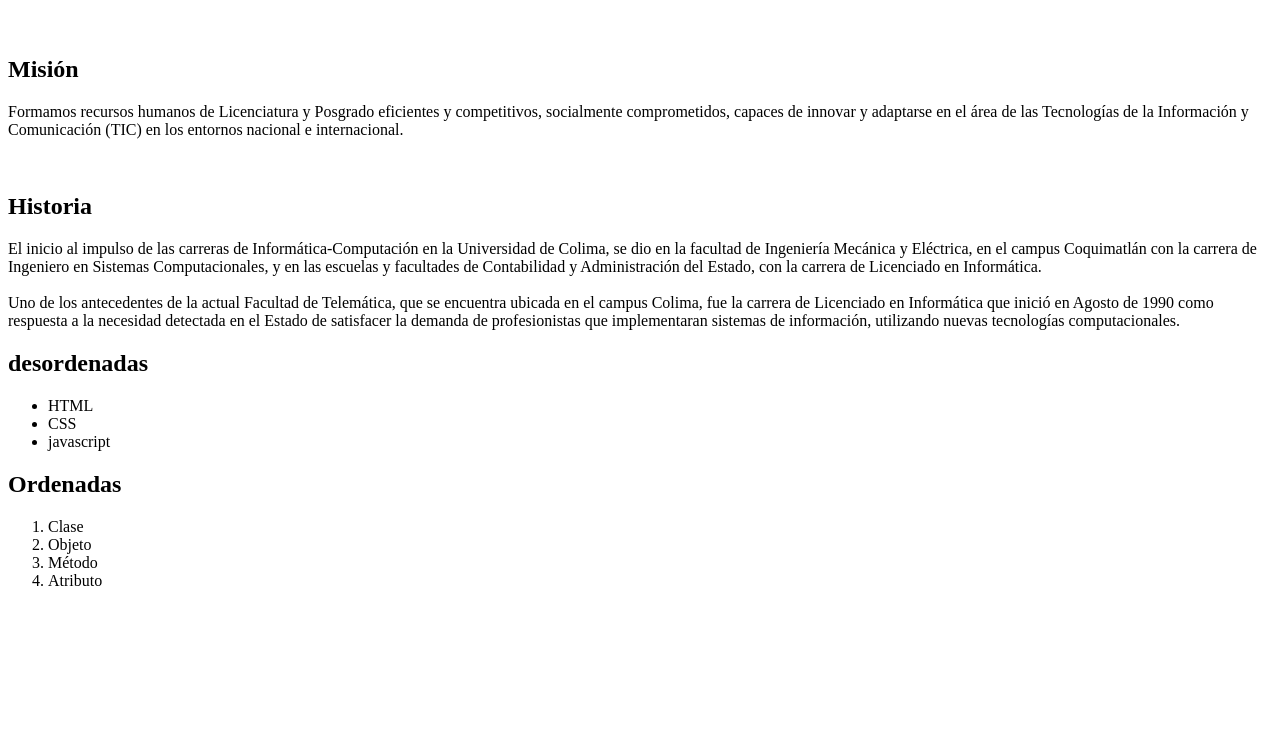
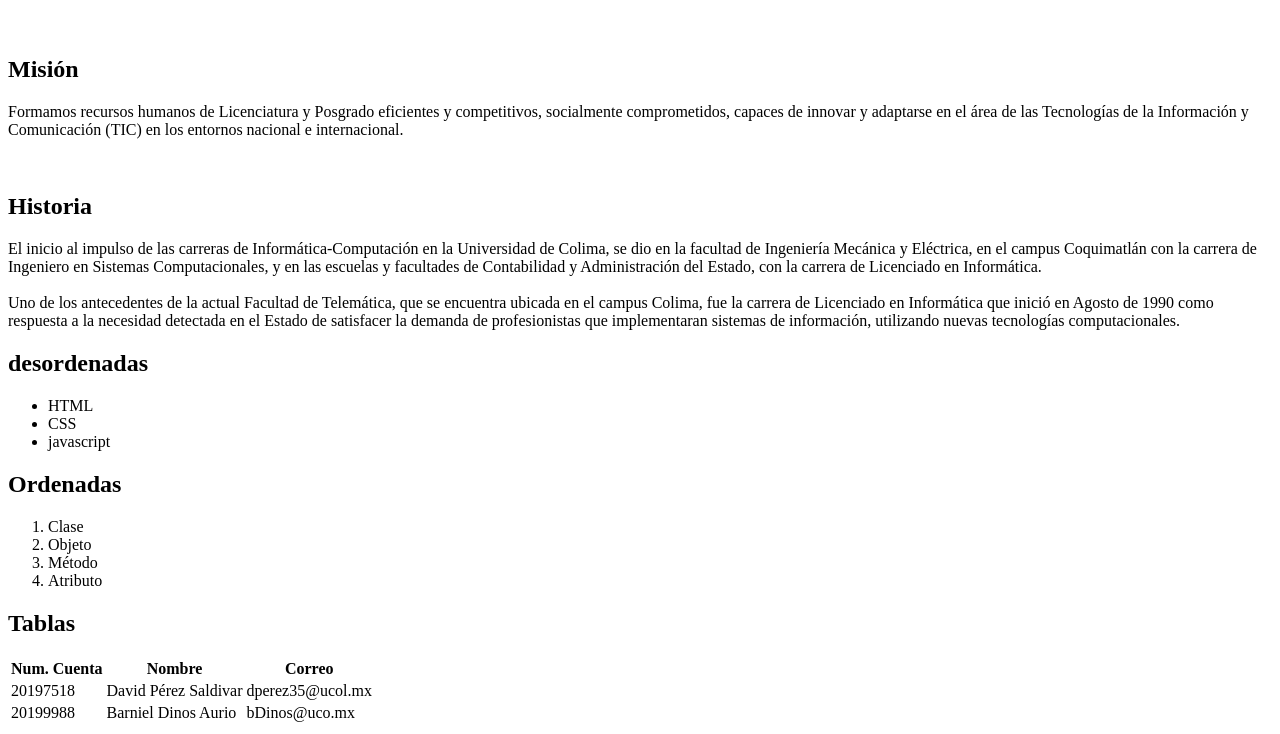
Before and after one commit to Stridentdread98/01Elementos_html, a plain HTML site: page Index.html in a window 1280 px wide. Shown: the part 66-800 px from the top of the page. Drawn offline with Linux system fonts and the light colour scheme.

Commit message:
Tabla con informacion de 2 usuarios

```diff
--- a/Index.html
+++ b/Index.html
@@ -30,5 +30,24 @@
              <li>Método</li>
              <li>Atributo</li>
          </ol>
+
+        <h2>Tablas</h2>
+         <table>
+             <tr>
+                 <th>Num. Cuenta</th>
+                 <th>Nombre</th>
+                 <th>Correo</th>
+             </tr>
+             <tr>
+                 <td>20197518</td>
+                 <td>David Pérez Saldivar</td>
+                 <td>dperez35@ucol.mx</td>
+             </tr>
+             <tr>
+                 <td>20199988</td>
+                 <td>Barniel Dinos Aurio</td>
+                 <td>bDinos@uco.mx</td>
+             </tr>
+         </table>
 </body>
 </html>
```
